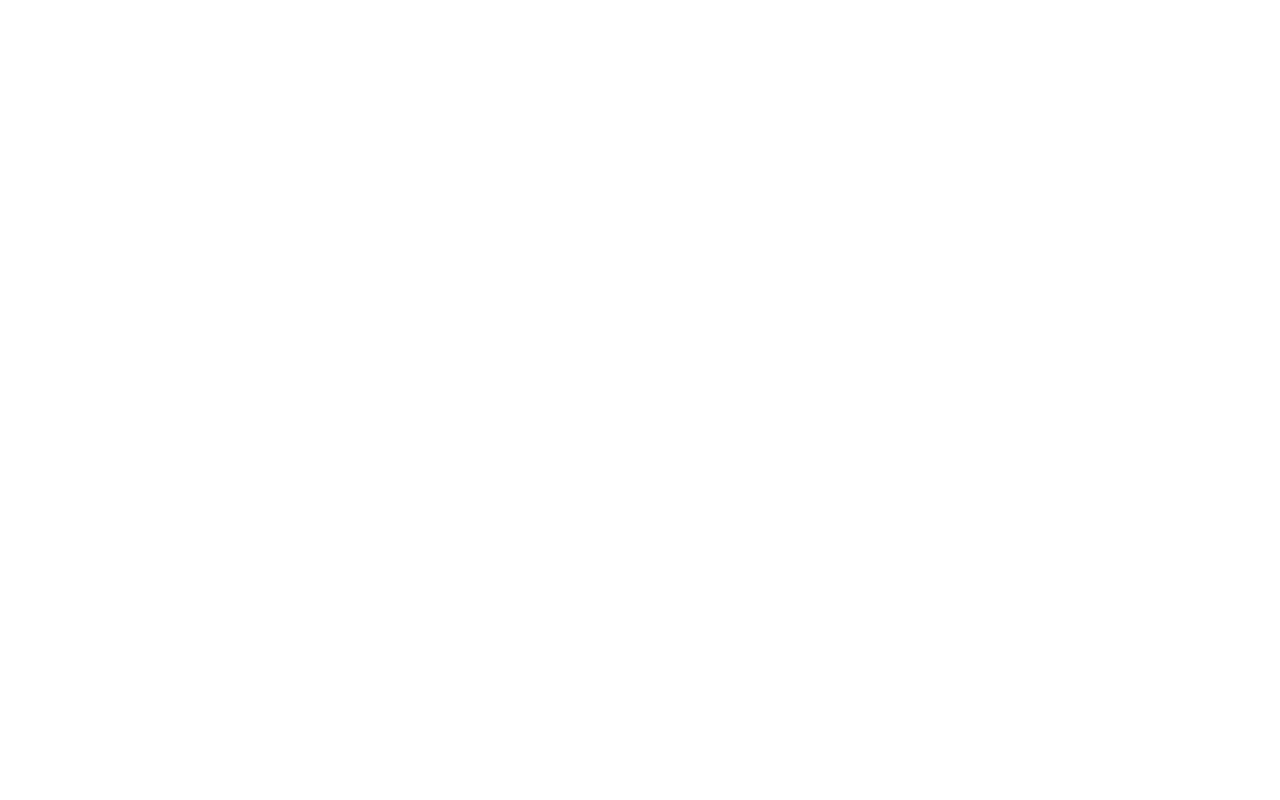
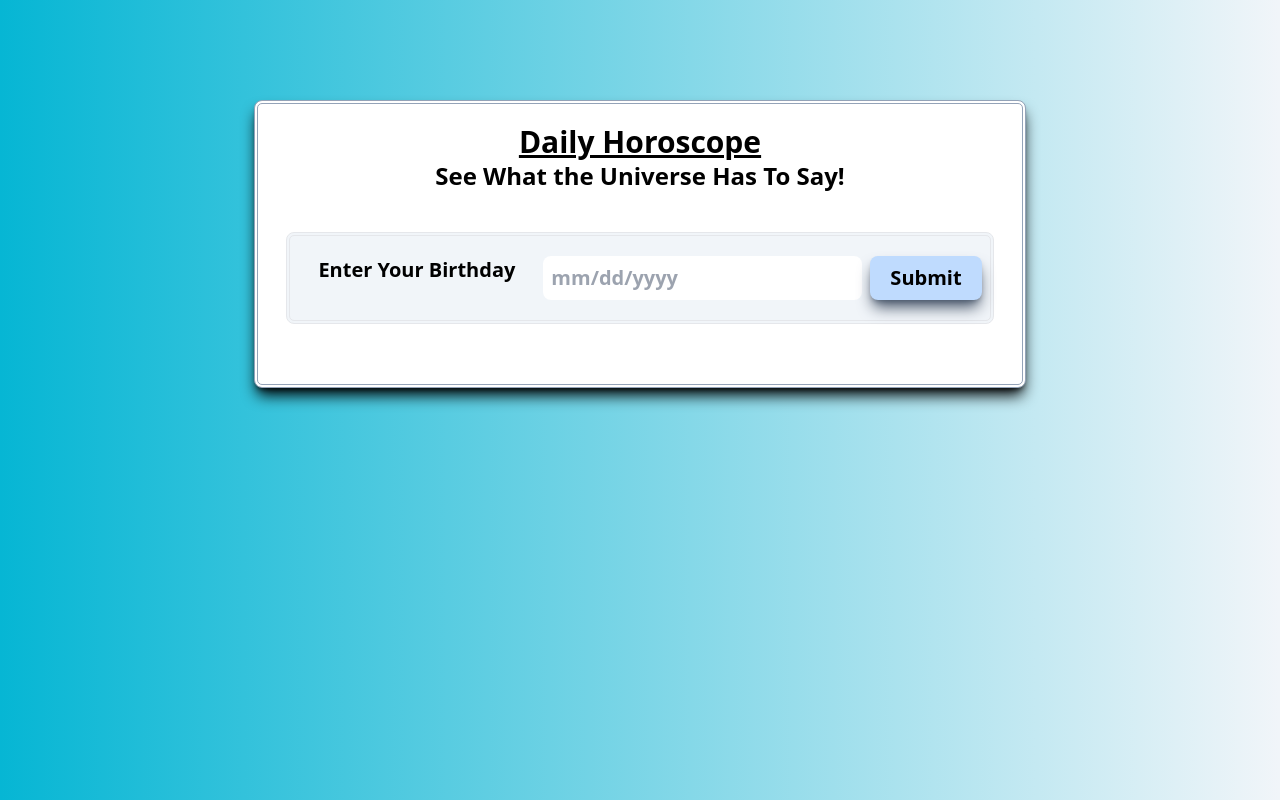
Before and after one commit to Wormhole616/ProjectHoroscope, a plain HTML site: page index.html in a window 1280 px wide. Drawn offline with nearby package versions, Linux system fonts and the light colour scheme.

Commit message:
html setup for landing page

```diff
--- a/index.html
+++ b/index.html
@@ -1,17 +1,54 @@
 <!DOCTYPE html>
 <html lang="en">
+
 <head>
     <meta charset="UTF-8">
     <meta name="viewport" content="width=device-width, initial-scale=1.0">
     <title>Project Horoscope</title>
+    <link rel="stylesheet" type="text/css" href="./assets/css/style.css" />
     <script src="https://cdn.tailwindcss.com"></script>
-
+    <script src="https://code.jquery.com/jquery-3.5.1.min.js"
+        integrity="sha256-9/aliU8dGd2tb6OSsuzixeV4y/faTqgFtohetphbbj0=" crossorigin="anonymous">
+        </script>
 </head>
-<body>
-    <h1 class="text-3xl font-bold underline">
-
-    </h1>
 
 
+<!--Put everything in one box-->
+
+
+<body class="flex justify-center align-middle py-5 my-10 bg-gradient-to-r from-cyan-500 to-slate-100">
+    <card class="width-40 justify-center align-middle rounded-lg border-double border-4 border-slate-400
+                    text-xl font-bold px-2 py-5 my-10 bg-white shadow-lg shadow-black">
+        <h1 class="flex col-span-4 text-3xl justify-center align-middle font-bold underline">
+            Daily Horoscope
+        </h1>
+        <p class="flex justify-center align-middle text-2xl">
+            See What the Universe Has To Say!
+        </p>
+
+        <form class="flex justify-center align-middle rounded-lg border-double bg-slate-100 border-4
+                        text-xl font-bold px-2 py-5 mx-5 my-10">
+            <label class="px-5" for="birthday">
+                Enter Your Birthday
+            </label>
+
+            <input class="rounded-lg hover:shadow-lg mx-2 px-2" type="text" id="birthday" name="birthday"
+                placeholder="mm/dd/yyyy">
+
+            <button class="px-5 py-2 bg-blue-200 rounded-lg border-solid shadow-lg shadow-slate-600
+                                hover:bg-violet-400 hover:text-white hover:shadow-inner hover:shadow-white"
+                type="submit">
+                 Submit
+            </button>
+
+        </form>
+    </card>
+
+
+    <script src="https://code.jquery.com/jquery-3.4.1.min.js"></script>
+    <script src="https://cdn.jsdelivr.net/npm/dayjs@1.11.3/dayjs.min.js"
+        integrity="sha256-iu/zLUB+QgISXBLCW/mcDi/rnf4m4uEDO0wauy76x7U=" crossorigin="anonymous"></script>
+    <script src="./assets/js/script.js"></script>
 </body>
+
 </html>
```
